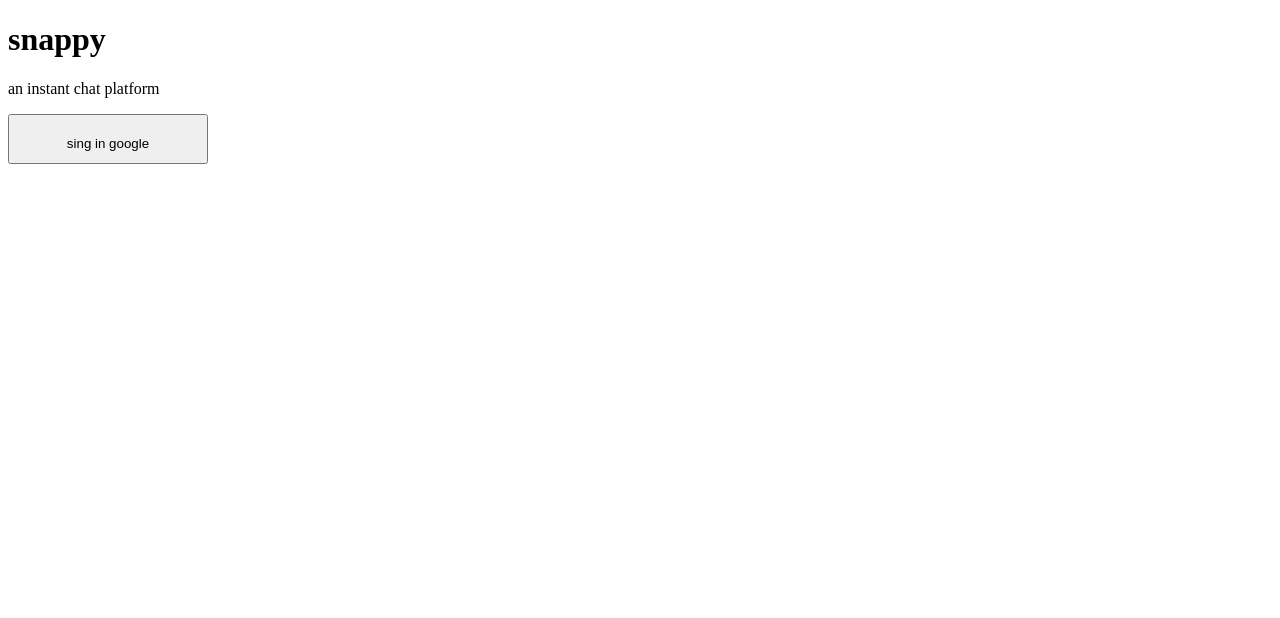
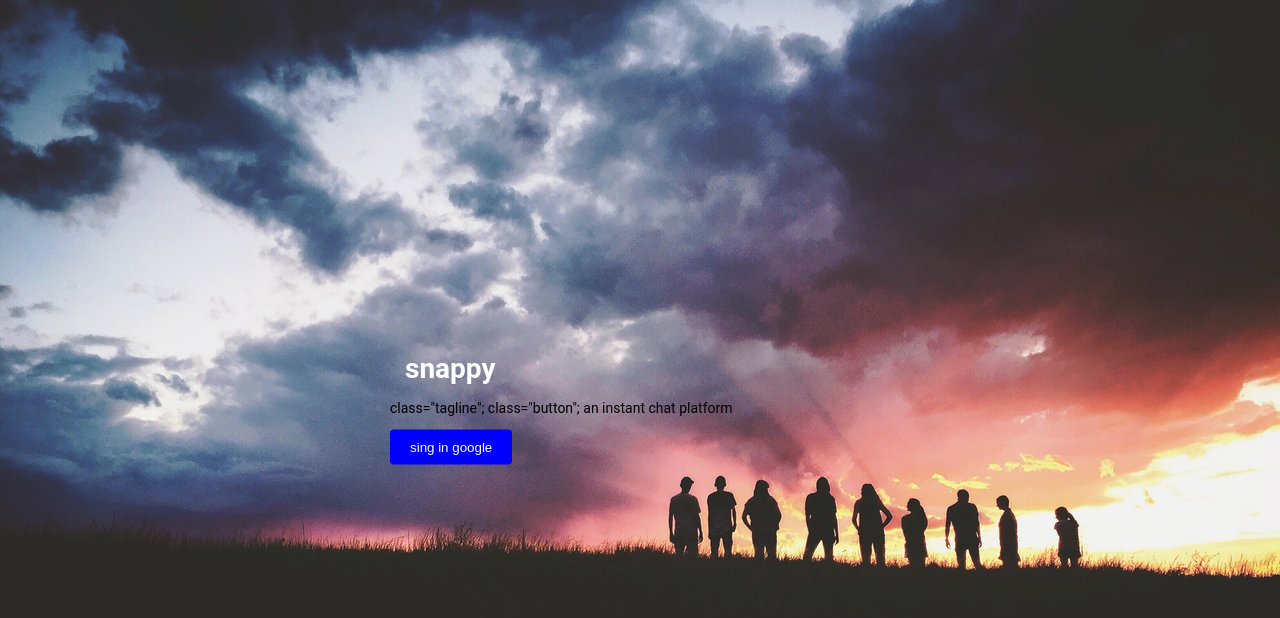
Before and after one commit to Anshikasinha987/snappy, a plain HTML site: page index.html in a window 1280 px wide. Drawn offline with Linux system fonts and the light colour scheme.

Commit message:
static homepage

```diff
--- a/index.html
+++ b/index.html
@@ -10,7 +10,8 @@
   <body>
     <div class="main">
       <h1 class="logo">snappy</h1>
-      <p>
+      <p> class="tagline";
+        class="button";
         an instant chat platform
       </p>
       <button class="button">sing in google</botton>
--- a/style.css
+++ b/style.css
@@ -1,5 +1,47 @@
+html, body {
+    height: 100%;
+    box-sizing: border-box;
+    font-family: "Roboto";
+    font-size: 14px;
+}
+
+*, *:before, *:after {
+    box-sizing: inherit;
+}
+body{
+  background-image: url("bg.jpg");
+  background-repeat: no-repeat;
+  background-size: cover;
+
+}
+.main{
+  width: 500px;
+  margin: auto;
+
+    position: relative;
+    top: 50%;
+    transform: translateY(-50%);
+
+}
+.logo{
+  font-size: 50pixel;
+  color: white;
+  margin: 15px;
+  margin-top: 0;
+}
+.tagline{
+  font-size: 20px;
+  color: white;
+}
 .button{
-  height: 50px;
-  width: 200px;
-  padding: 20px;
+  background-color: blue;
+  color: white;
+  border:none;
+  padding: 10px 20px;
+  border-radius: 4px;
+  cursor: pointer;
 }
+.button:hover{
+  background-color: white;
+  color: green;
+}
```
Also changed, not shown: bg.jpg (added).
